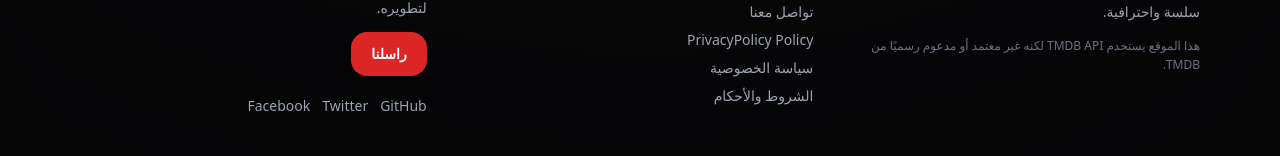
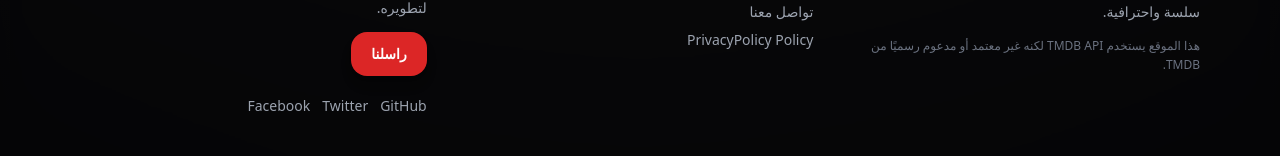
Before and after one commit to amaachouomar-cell/cine-review, a React (Vite) app in the folder Movie-App-main/: page / in a window 1280 px wide. Shown: the part 1128-1284 px from the top of the page. Built offline with nearby package versions, Linux system fonts and the light colour scheme; no server answers.

Commit message:
Fix privacy policy import

```diff
--- a/Movie-App-main/src/components/Footer.jsx
+++ b/Movie-App-main/src/components/Footer.jsx
@@ -41,11 +41,7 @@ export default function Footer() {
               <FooterLink to="/contact" label={t?.contact || "Contact"} />
               <FooterLink to="/privacy-policy" label="PrivacyPolicy Policy" />
 
-              <FooterLink
-                to="/privacy-policy"
-                label={t?.PrivacyPolicy || "PrivacyPolicy Policy"}
-              />
-              <FooterLink to="/terms" label={t?.terms || "Terms"} />
+
             </div>
           </div>
 
```
